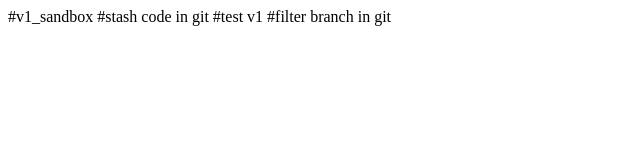
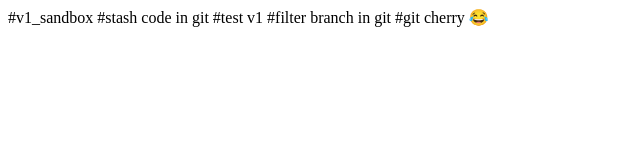
Before and after one commit to nabin-bh/sandbox, a plain HTML site: page index.html in a window 1280 px wide. Shown: the whole page, without its empty margins (0-640 px from the left). Drawn offline with Linux system fonts and the light colour scheme.

Commit message:
test: git cherry

```diff
--- a/index.html
+++ b/index.html
@@ -14,6 +14,7 @@
 
     #test v1
     #filter branch in git
+    #git cherry 😂
 
 
 
```
